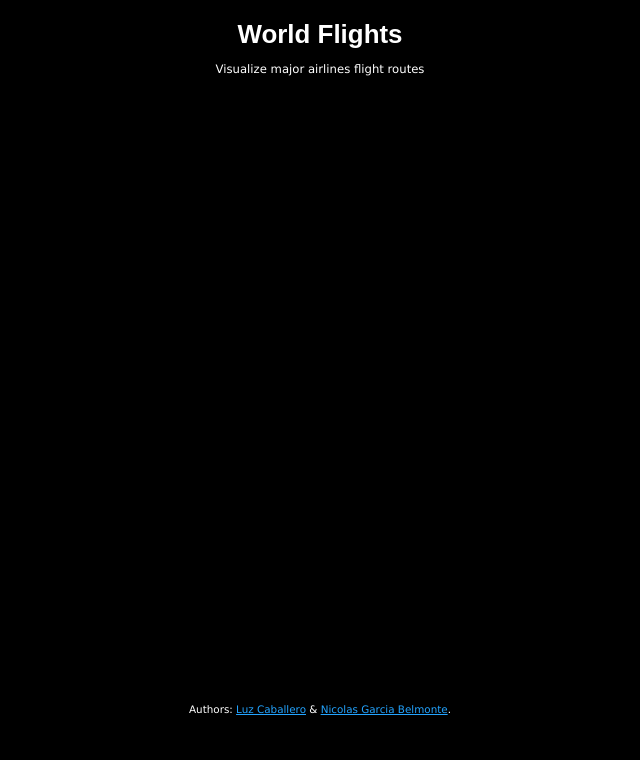
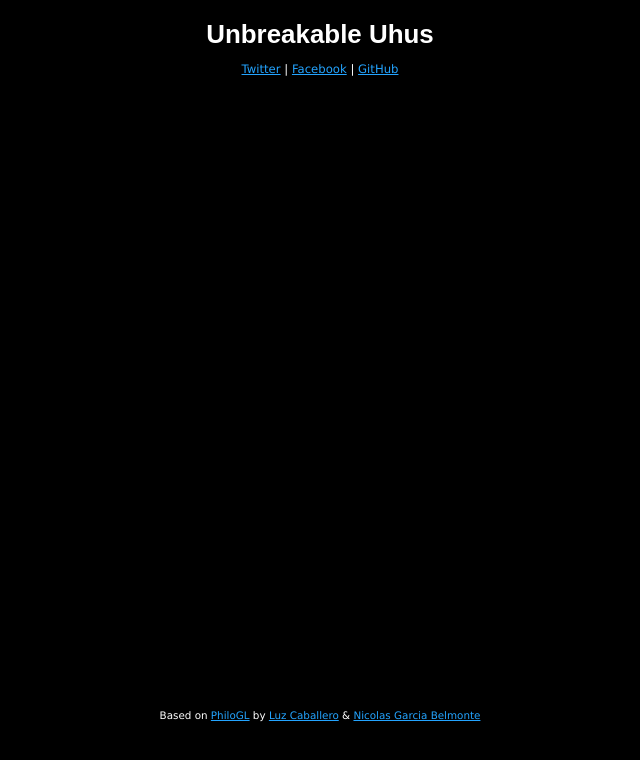
Before and after one commit to unbreakableuhus/uhuflights, a plain HTML site: page index.html in a window 1280 px wide. Shown: the whole page, without its empty margins (320-960 px from the left). Drawn offline with Linux system fonts and the light colour scheme.

Commit message:
Add Uhu text

```diff
--- a/cities.js
+++ b/cities.js
@@ -1,4 +1,4 @@
-importScripts('../../build/PhiloGL.js');
+importScripts('PhiloGL/PhiloGL.js');
 
 PhiloGL.unpack(self);
 
--- a/index.html
+++ b/index.html
@@ -1,9 +1,9 @@
 <!DOCTYPE html>
 <html>
   <head>
-    <title>PhiloGL - World Flights</title>
+    <title>Unbreakable Uhus</title>
     <link rel="stylesheet" media="all" type="text/css" href="style.css" />
-    <script src="../../build/PhiloGL.js"></script>
+    <script src="PhiloGL/PhiloGL.js"></script>
     <script src="classes.js"></script>
     <script src="index.js"></script>
   </head>
@@ -16,9 +16,12 @@
 
     <div id="container">
       <div id="title">
-        <h1>World Flights</h1>
-        <div class="description">Visualize major airlines flight routes</div>
-      </div>
+        <h1>Unbreakable Uhus</h1>
+        <div class="description">
+          <a href="https://twitter.com/unbreakableuhus" title="Unbreakable Uhus on Twitter">Twitter</a> |
+          <a href="https://www.facebook.com/unbreakableuhus" title="Unbreakable Uhus on Facebook">Facebook</a> |
+          <a href="https://github.com/unbreakableuhus" title="Unbreakable Uhus on GitHub">GitHub</a>
+        </div>
 
       <div class="canvas-container">
         <div id="canvas-wrapper">
@@ -38,8 +41,9 @@
 
 
   <div class="footer">
-    Authors: <a href='http://twitter.com/gerbille/'>Luz Caballero</a> &amp; <a href="http://philogb.github.com/">Nicolas Garcia
-      Belmonte</a>.
+    Based on <a href="https://github.com/senchalabs/philogl">PhiloGL</a> by
+    <a href='http://twitter.com/gerbille/'>Luz Caballero</a> &amp;
+    <a href="http://philogb.github.com/">Nicolas Garcia Belmonte</a>
   </div>
 
   <div class="tooltip hide" id="tooltip" style="width:auto;"></div>
@@ -50,8 +54,7 @@
       document.getElementById('fallback').innerHTML = ''
         +  '<div style="margin:10px;">'
         +   'Your browser (or hardware) does not support WebGL. Go <a href="http://get.webgl.org">here</a> to find more information.'
-        +  '</div>'
-        +   '<iframe width="853" height="510" src="http://www.youtube.com/embed/b263ETg5zqI" frameborder="0" allowfullscreen></iframe>';
+        +  '</div>';
     }
   </script>
 </body>
```
